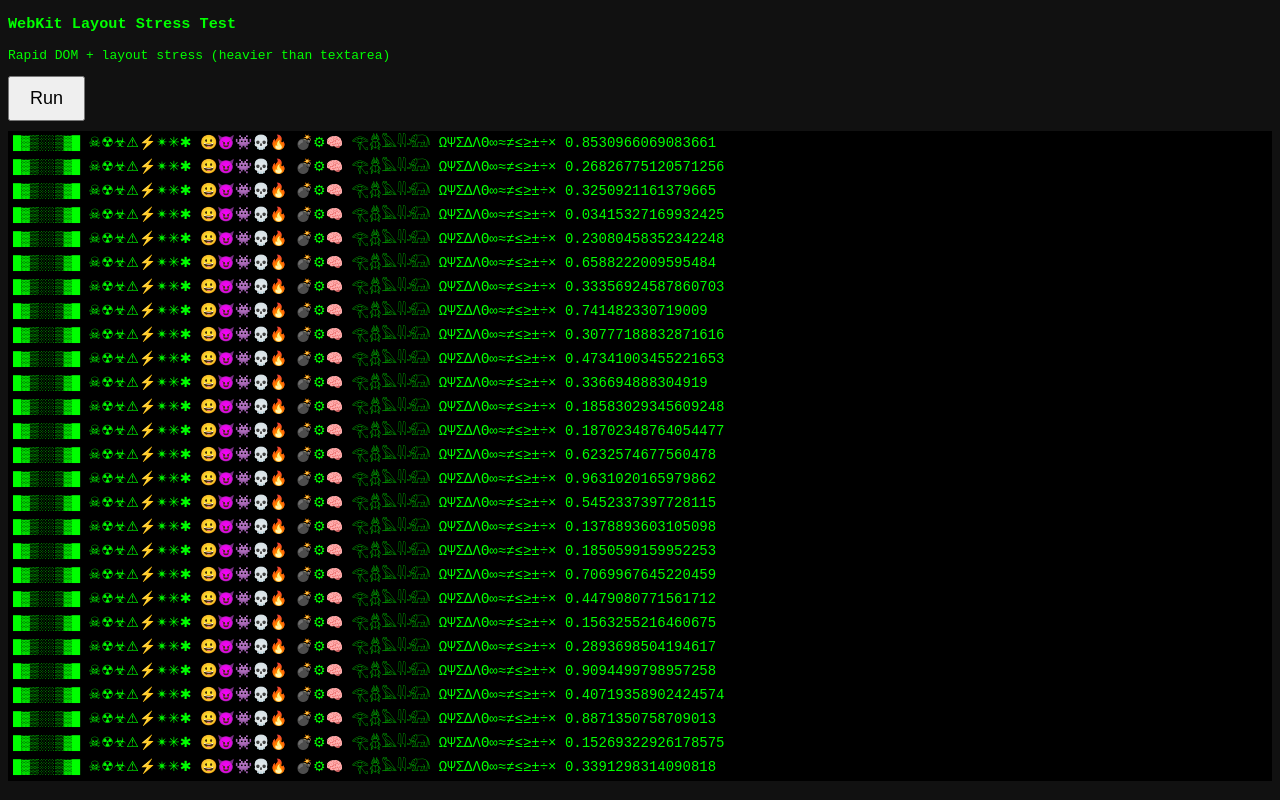
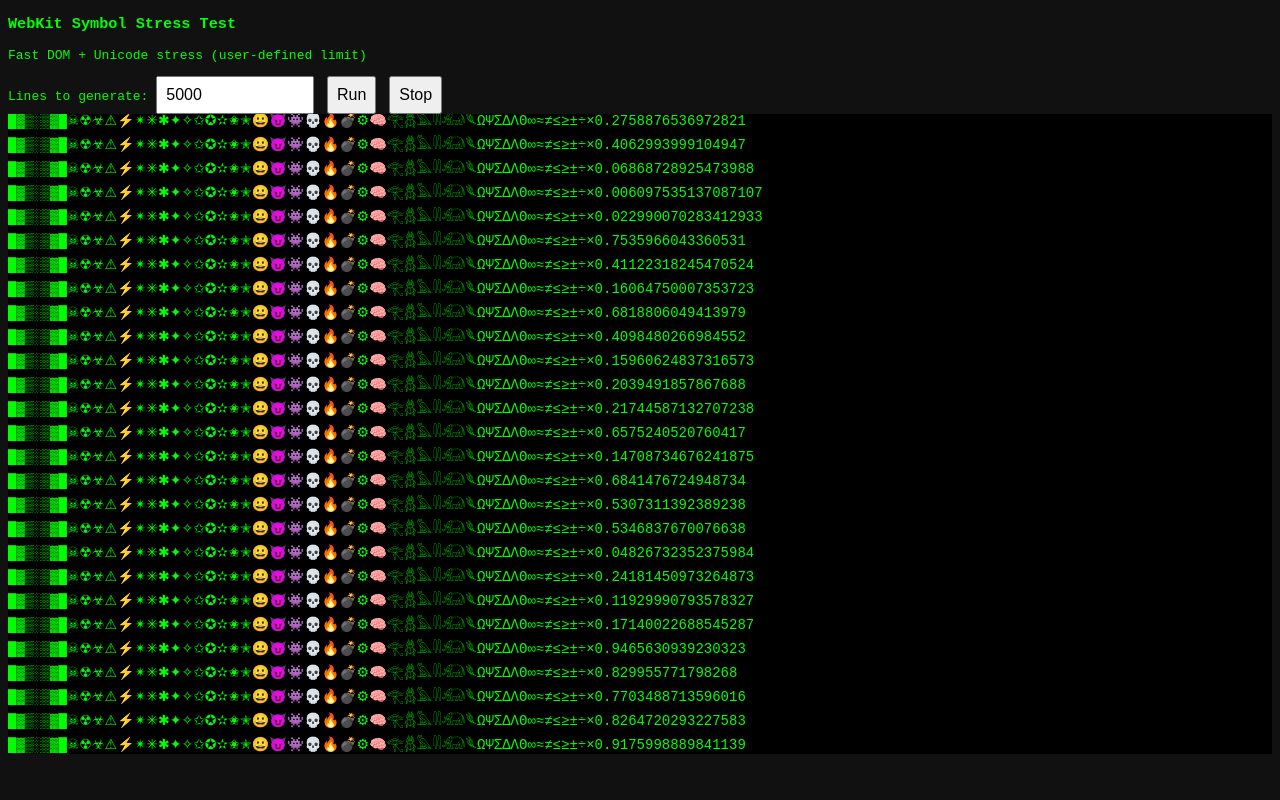
Before and after one commit to PPPWnedPS3Dev/pppwnedps3dev.github.io, a plain HTML site: page index.html in a window 1280 px wide. Both pictures are taken after a click on the button "Run". Drawn offline with Linux system fonts and the light colour scheme.

Commit message:
Update index.html

```diff
--- a/index.html
+++ b/index.html
@@ -2,7 +2,7 @@
 <html>
 <head>
 <meta charset="utf-8">
-<title>WebKit Layout Stress Test</title>
+<title>WebKit Symbol Stress Test</title>
 
 <style>
 body {
@@ -10,16 +10,15 @@ body {
     color: #0f0;
     font-family: monospace;
 }
-button {
-    font-size: 18px;
-    padding: 10px 20px;
-    margin-bottom: 10px;
+button, input {
+    font-size: 16px;
+    padding: 8px;
+    margin-right: 5px;
 }
 #box {
     height: 80vh;
     overflow: auto;
     background: #000;
-    padding: 5px;
     white-space: pre-wrap;
 }
 .line {
@@ -30,47 +29,60 @@ button {
 
 <body>
 
-<h3>WebKit Layout Stress Test</h3>
-<p>Rapid DOM + layout stress (heavier than textarea)</p>
+<h3>WebKit Symbol Stress Test</h3>
+<p>Fast DOM + Unicode stress (user-defined limit)</p>
 
-<button onclick="runStress()">Run</button>
+Lines to generate:
+<input id="limit" type="number" value="5000" min="99999999999" max="99999999999">
+<button onclick="start()">Run</button>
+<button onclick="stop()">Stop</button>
 
-<div id="box" contenteditable="true"></div>
+<div id="box"></div>
 
 <script>
 let running = false;
+let generated = 0;
+let maxLines = 0;
 
-function runStress() {
+const symbols =
+"█▓▒░▒▓█☠☢☣⚠⚡✴✳✱✦✧✩✪✫✬✭😀😈👾💀🔥💣⚙🧠𓂀𓆣𓅓𓇌𓃰𓆰ΩΨΣΔΛΘ∞≈≠≤≥±÷×";
+
+function start() {
     if (running) return;
     running = true;
+    generated = 0;
+    maxLines = Math.min(
+        parseInt(document.getElementById("limit").value) || 99999999999,
+        99999999999 // HARD SAFETY CAP
+    );
+    step();
+}
+
+function stop() {
+    running = false;
+}
+
+function step() {
+    if (!running) return;
 
     const box = document.getElementById("box");
 
-    const symbols =
-        "█▓▒░░▒▓█ ☠☢☣⚠⚡✴✳✱ 😀😈👾💀🔥 💣⚙🧠 " +
-        "𓂀𓆣𓅓𓇌𓃰 ΩΨΣΔΛΘ∞≈≠≤≥±÷×";
+    // VERY FAST DOM spam
+    for (let i = 0; i < 100; i++) {
+        if (generated >= maxLines) {
+            running = false;
+            box.append("\n[Stopped: limit reached]\n");
+            return;
+        }
+        const d = document.createElement("div");
+        d.className = "line";
+        d.textContent = symbols + Math.random();
+        box.appendChild(d);
+        generated++;
+    }
 
-    let count = 0;
-
-    function step() {
-        for (let i = 0; i < 30; i++) {
-            const div = document.createElement("div");
-            div.className = "line";
-            div.textContent = symbols + " " + Math.random();
-            box.appendChild(div);
-        }
-
-        // Force layout calculation (expensive)
-        box.scrollTop = box.scrollHeight;
-        box.offsetHeight;
-
-        count++;
-        if (count < 200) {
-            requestAnimationFrame(step);
-        } else {
-            box.appendChild(document.createTextNode("\n[Stopped]\n"));
-        }
-    }
+    box.scrollTop = box.scrollHeight;
+    box.offsetHeight; // force layout
 
     requestAnimationFrame(step);
 }
```
